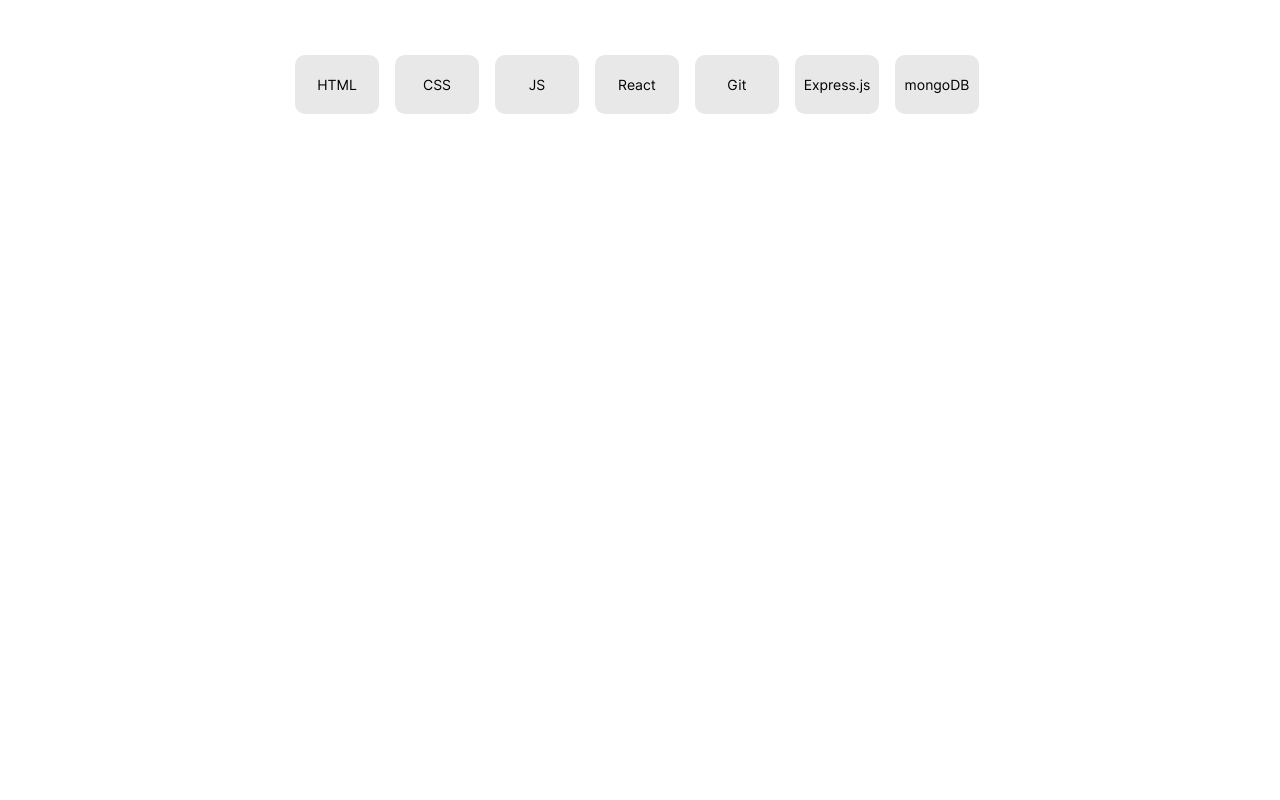
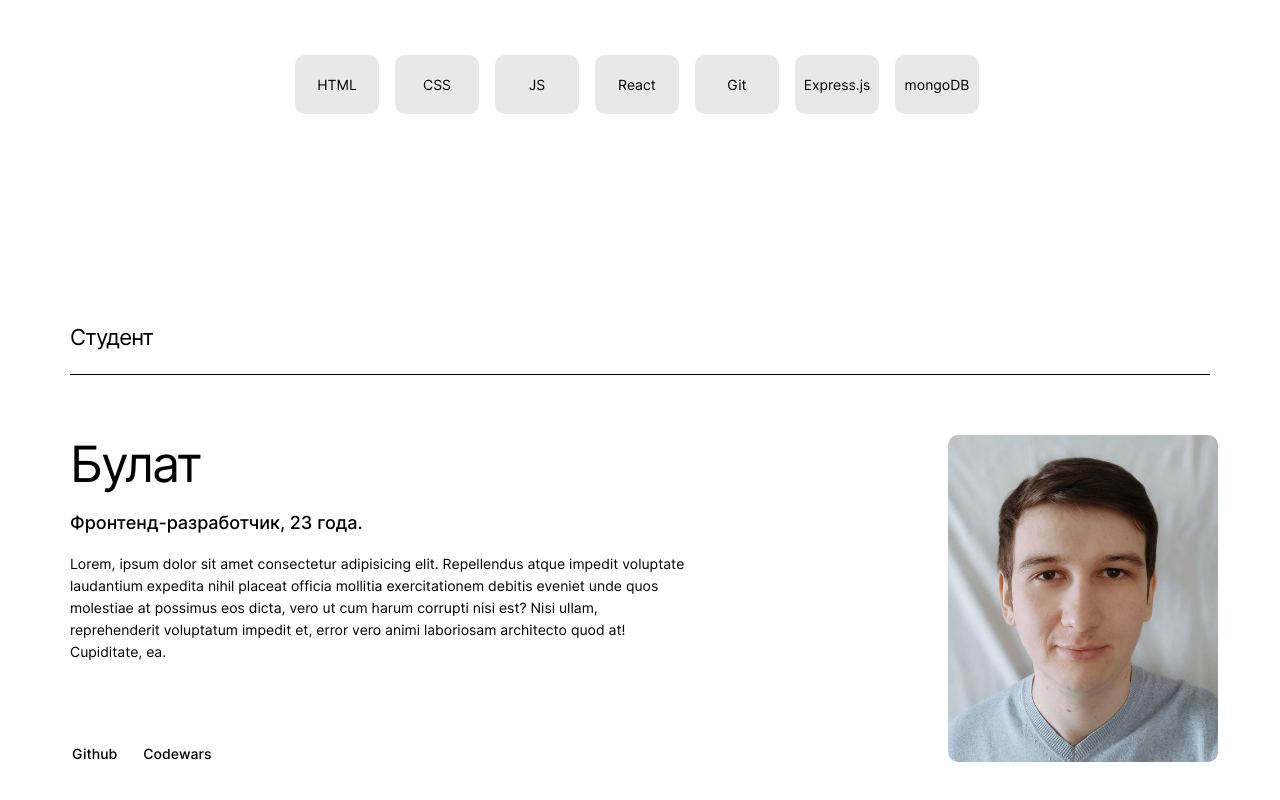
Before and after one commit to XcQuake/movies-explorer-frontend, a React (Create React App) app: page / in a window 1280 px wide. Shown: the part 1650-2450 px from the top of the page. Before the commit the page ends 1864 px from the top, so only its background shows below. Built offline with nearby package versions, Linux system fonts and the light colour scheme.

Commit message:
feat: add AboutMe component markup

```diff
--- /dev/null
+++ b/src/components/AboutMe/AboutMe.css
@@ -0,0 +1,160 @@
+.about-me__wrapper {
+  max-width: 1140px;
+  padding: 70px 14px;
+  display: flex;
+  flex-direction: column;
+  gap: 60px;
+}
+
+.about-me__container {
+  display: grid;
+  row-gap: 40px;
+  column-gap: 50px;
+}
+
+.about-me__photo {
+  width: 292px;
+  height: 352px;
+  border-radius: 10px;
+  object-fit: cover;
+  justify-self: center;
+}
+
+.about-me__info {
+  flex-grow: 1;
+}
+
+.about-me__name {
+  margin: 0;
+  font-weight: 400;
+  font-size: 30px;
+  line-height: 36px;
+  letter-spacing: -0.04em;
+}
+
+.about-me__spec {
+  margin: 20px 0;
+  font-weight: 500;
+  font-size: 11px;
+  line-height: 16px;
+}
+
+.about-me__description {
+  margin: 0;
+  font-weight: 400;
+  font-size: 11px;
+  line-height: 16px;
+}
+
+.about-me__links {
+  list-style: none;
+  padding: 0;
+  margin: 0;
+  display: flex;
+  gap: 22px;
+}
+
+.about-me__link {
+  color: #000;
+  text-decoration: none;
+  font-weight: 500;
+  font-size: 14px;
+  line-height: 17px;
+  opacity: 1;
+  transition: 0.2s ease-out;
+  box-sizing: border-box;
+  padding: 2px;
+}
+
+.about-me__link:hover {
+  opacity: 0.7;
+}
+
+.about-me__link:focus {
+  outline: none;
+  box-shadow: 0 0 0 2px #3456F3;
+  color: #3456F3;
+}
+
+@media (min-widtH: 525px) {
+  .about-me__container {
+    grid-template-columns: 1fr 255px;
+    grid-template-rows: 1.8fr 0.2fr;
+  }
+
+  .about-me__photo {
+    width: 255px;
+    height: 307px;
+    grid-area: 1 / 2 / 3 / 3;
+  }
+
+  .about-me__info {
+    grid-area: 1 / 1 / 2 / 2;
+  }
+
+  .about-me__links {
+    grid-area: 2 / 1 / 3 / 2;
+    align-self: end;
+  }
+}
+
+@media (min-width: 768px) {
+  .about-me__wrapper {
+    padding: 90px 50px;
+  }
+
+  .about-me__name {
+    font-size: 40px;
+    line-height: 40px;
+  }
+
+  .about-me__spec {
+    font-size: 12px;
+    line-height: 18px;
+  }
+
+  .about-me__description {
+    font-size: 12px;
+    line-height: 18px;
+  }
+
+  .about-me__link {
+    font-size: 14px;
+    line-height: 17px;
+  }
+}
+
+@media (min-width: 1024px) {
+  .about-me__wrapper {
+    padding: 110px 70px 101px;
+  }
+
+  .about-me__container {
+    column-gap: 270px;
+  }
+
+  .about-me__photo {
+    width: 270px;
+    height: 327px;
+  }
+
+  .about-me__name {
+    font-size: 50px;
+    line-height: 58px;
+  }
+
+  .about-me__spec {
+    font-size: 18px;
+    line-height: 20px;
+  }
+
+  .about-me__description {
+    font-size: 14px;
+    line-height: 22px;
+  }
+
+  .about-me__link {
+    font-size: 14px;
+    line-height: 17px;
+  }
+}
--- /dev/null
+++ b/src/components/AboutMe/AboutMe.js
@@ -0,0 +1,34 @@
+import './AboutMe.css';
+import photo from '../../images/myPhoto.jpg';
+
+function AboutMe() {
+  return (
+    <section className='about-me section'>
+      <div className='about-me__wrapper'>
+        <h2 className='about-me__title section-title'>Студент</h2>
+        <div className='about-me__container'>
+          <img className='about-me__photo' src={photo} alt='Моя фотография' />
+          <div className='about-me__info'>
+            <h3 className='about-me__name'>Булат</h3>
+            <p className='about-me__spec'>Фронтенд-разработчик, 23&nbsp;года.</p>
+            <p className='about-me__description'>
+              Lorem, ipsum dolor sit amet consectetur adipisicing elit.
+              Repellendus atque impedit voluptate laudantium expedita nihil placeat officia mollitia exercitationem
+              debitis eveniet unde quos molestiae at possimus eos dicta, vero ut cum harum corrupti nisi est? Nisi ullam,
+              reprehenderit voluptatum impedit et, error vero animi laboriosam architecto quod at! Cupiditate, ea.
+            </p>
+          </div>
+          <ul className='about-me__links'>
+            <li>
+              <a className='about-me__link' href='https://github.com/XcQuake' target='_blank' rel="noreferrer" >Github</a>
+            </li>
+            <li>
+              <a className='about-me__link' href='https://www.codewars.com/users/XcQuake' target='_blank' rel="noreferrer">Codewars</a>
+            </li>
+          </ul>
+        </div>
+      </div>
+    </section>
+  )
+}
+export default AboutMe;
--- a/src/components/Main/Main.js
+++ b/src/components/Main/Main.js
@@ -2,14 +2,16 @@ import './Main.css';
 import Promo from '../Promo/Promo';
 import AboutProject from '../AboutProject/AboutProject';
 import Techs from '../Techs/Techs';
+import AboutMe from '../AboutMe/AboutMe';
 
 function Main() {
   return (
-    <section className='main'>
+    <main className='main'>
       <Promo />
       <AboutProject />
       <Techs />
-    </section>
+      <AboutMe />
+    </main>
   );
 }
 
```
Also changed, not shown: src/images/myPhoto.jpg (added).
